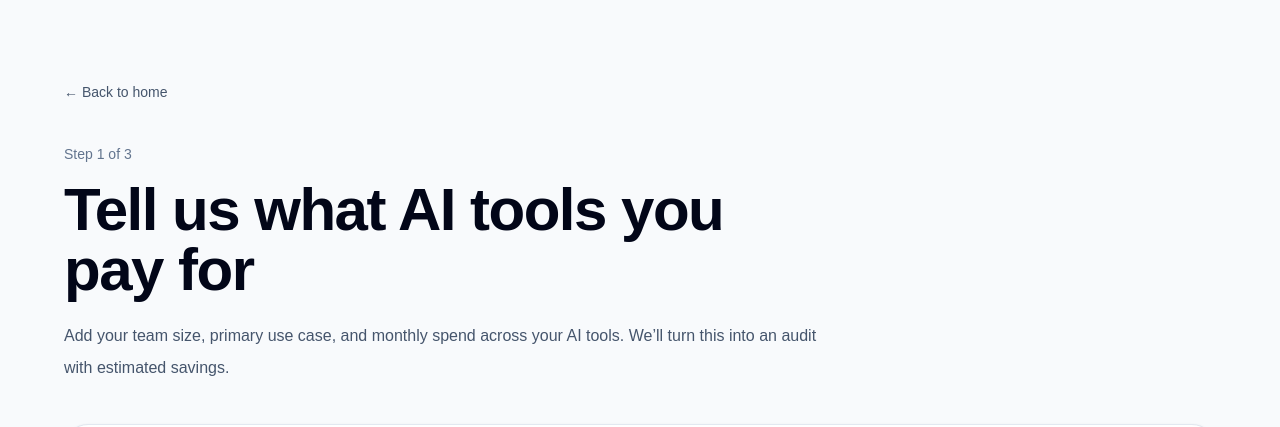
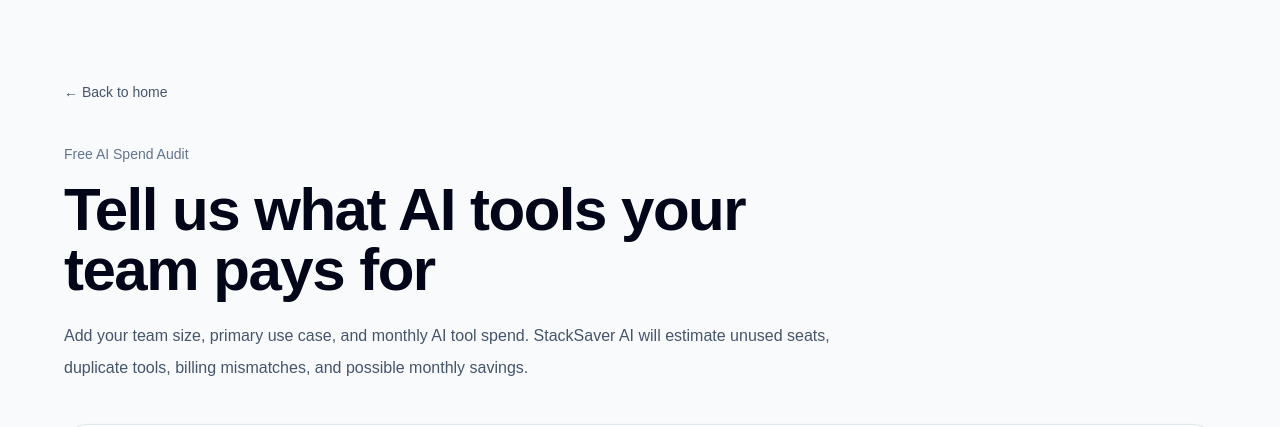
Before and after one commit to palkikhare21/StackSaver-ai, a Next.js app: page /audit in a window 1280 px wide. Shown: the top 427 px of the page. Built offline with nearby package versions, Linux system fonts and the light colour scheme; no server answers.

Commit message:
fix: replace audit placeholder copy with production content

```diff
--- a/app/audit/page.tsx
+++ b/app/audit/page.tsx
@@ -10,15 +10,16 @@
         </Link>
 
         <div className="mt-10 max-w-3xl">
-          <p className="text-sm font-medium text-slate-500">Step 1 of 3</p>
+          <p className="text-sm font-medium text-slate-500">Free AI Spend Audit</p>
 
           <h1 className="mt-4 text-4xl font-bold tracking-tight md:text-6xl">
-            Tell us what AI tools you pay for
+            Tell us what AI tools your team pays for
           </h1>
 
           <p className="mt-5 leading-8 text-slate-600">
-            Add your team size, primary use case, and monthly spend across your
-            AI tools. We’ll turn this into an audit with estimated savings.
+            Add your team size, primary use case, and monthly AI tool spend.
+            StackSaver AI will estimate unused seats, duplicate tools, billing
+            mismatches, and possible monthly savings.
           </p>
         </div>
 
```
